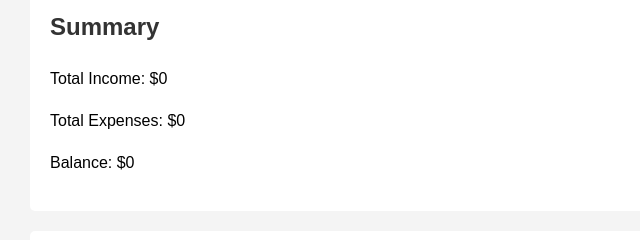
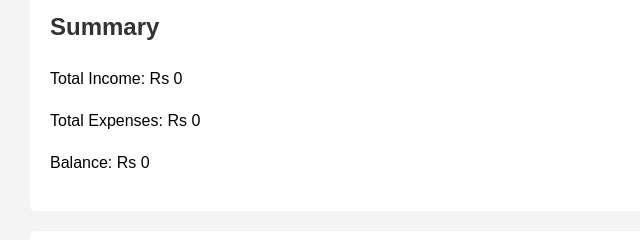
Before and after one commit to AagamanVarma/money-tracker, a website: page public/index.html in a window 1280 px wide. Shown: the part 474-714 px from the top of the page, 98-738 px from the left. Drawn offline with Linux system fonts and the light colour scheme; no server answers.

Commit message:
Update currency

```diff
--- a/public/index.html
+++ b/public/index.html
@@ -23,9 +23,9 @@
         </div>
         <div class="summary">
             <h2>Summary</h2>
-            <p>Total Income: <span id="total-income">$0</span></p>
-            <p>Total Expenses: <span id="total-expenses">$0</span></p>
-            <p>Balance: <span id="balance">$0</span></p>
+            <p>Total Income: <span id="total-income">Rs 0</span></p>
+            <p>Total Expenses: <span id="total-expenses">Rs 0</span></p>
+            <p>Balance: <span id="balance">Rs 0</span></p>
         </div>
         <div class="transactions">
             <h2>Transactions</h2>
```
